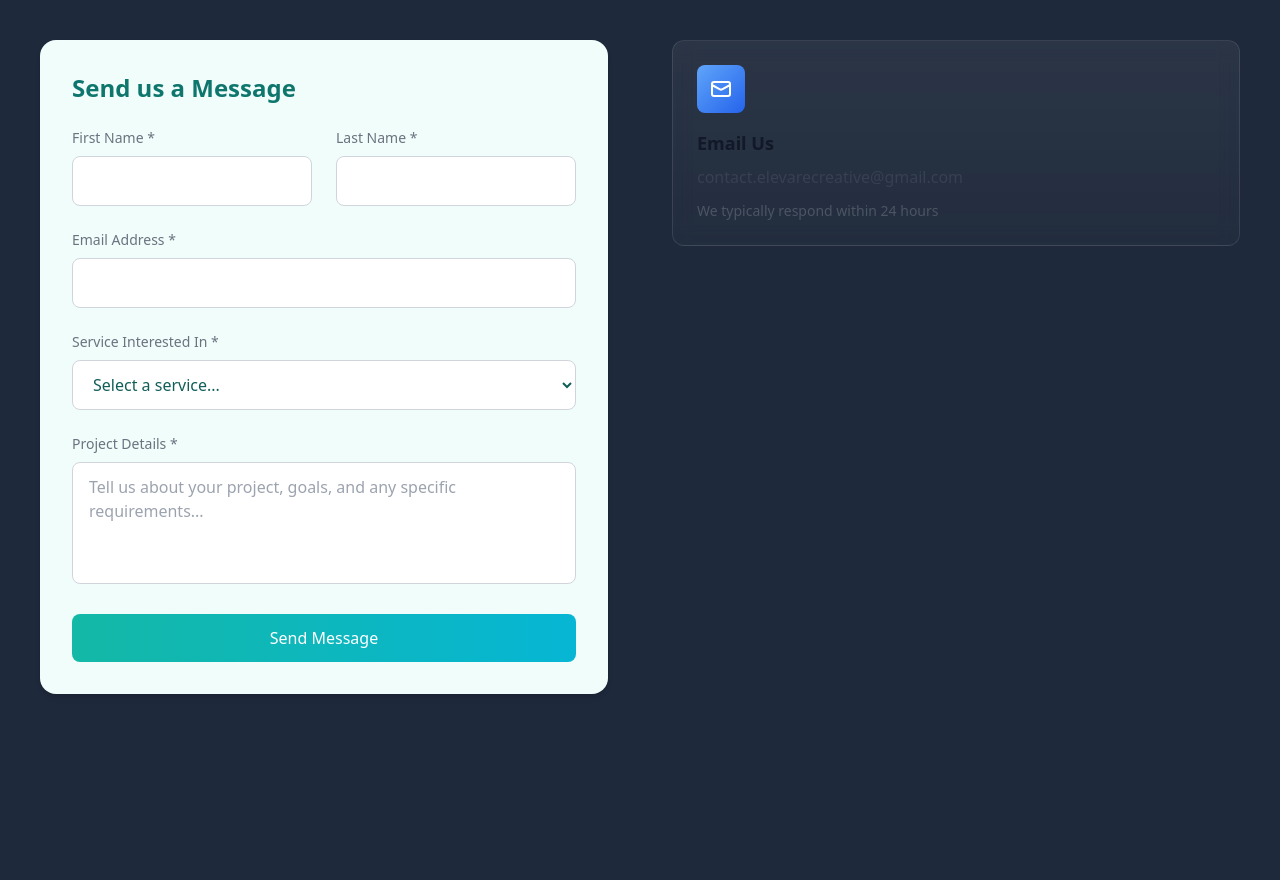
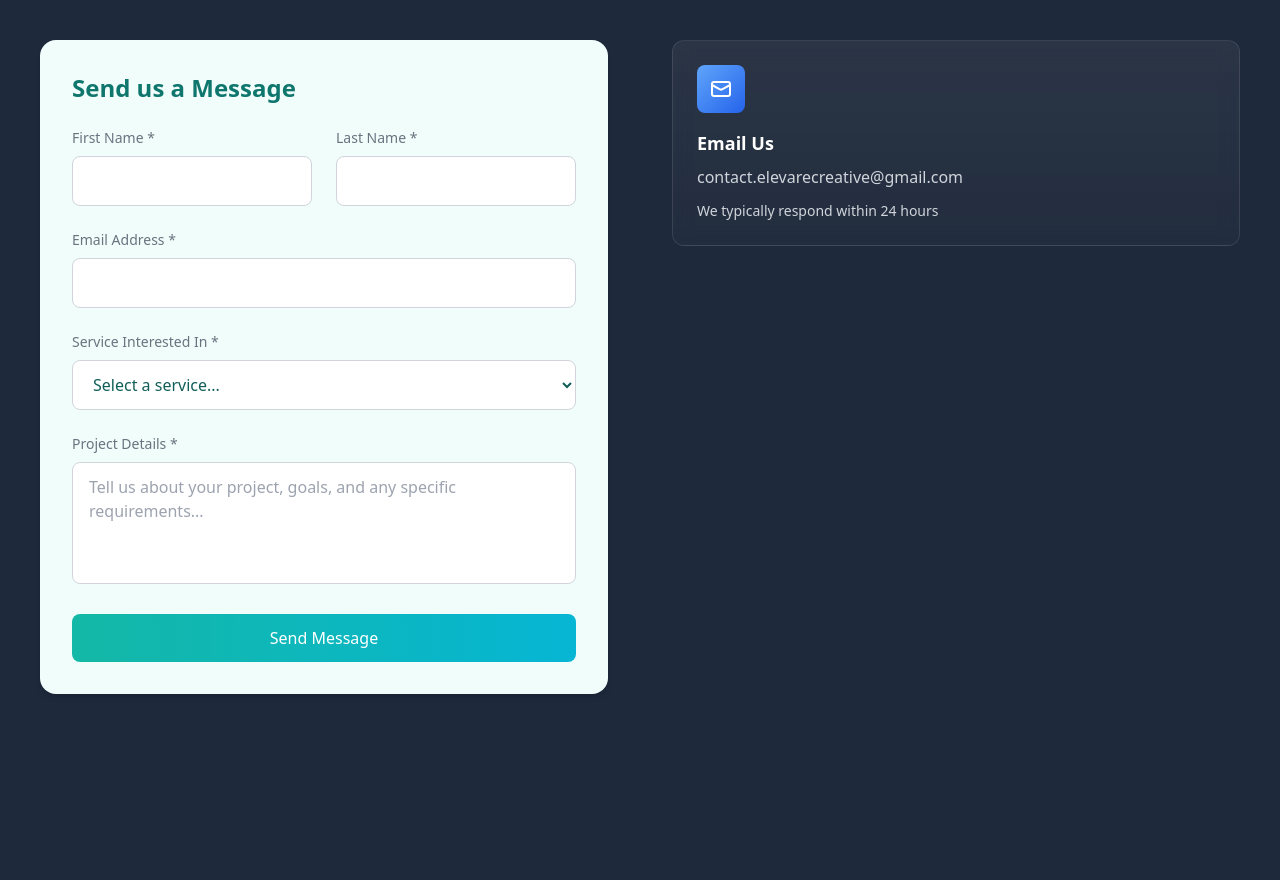
Before and after one commit to Elevarecreative/elevarecreativeagency.com, a plain HTML site: page index.html in a window 1280 px wide. Shown: the part 5220-6100 px from the top of the page. Drawn offline with nearby package versions, Linux system fonts and the light colour scheme.

Commit message:
Update index.html

```diff
--- a/index.html
+++ b/index.html
@@ -784,9 +784,9 @@
                   <path stroke-linecap="round" stroke-linejoin="round" stroke-width="2" d="M3 8l7.89 4.26a2 2 0 002.22 0L21 8M5 19h14a2 2 0 002-2V7a2 2 0 00-2-2H5a2 2 0 00-2 2v10a2 2 0 002 2z"></path>
                 </svg>
               </div>
-              <h3 class="text-lg font-semibold mb-2 text-gray-900">Email Us</h3>
-              <p class="text-gray-700 mb-3">contact.elevarecreative@gmail.com</p>
-              <p class="text-sm text-gray-600">We typically respond within 24 hours</p>
+              <h3 class="text-lg font-semibold mb-2 text-white">Email Us</h3>
+              <p class="text-gray-300 mb-3">contact.elevarecreative@gmail.com</p>
+              <p class="text-sm text-gray-300">We typically respond within 24 hours</p>
             </div>
 
 
```
